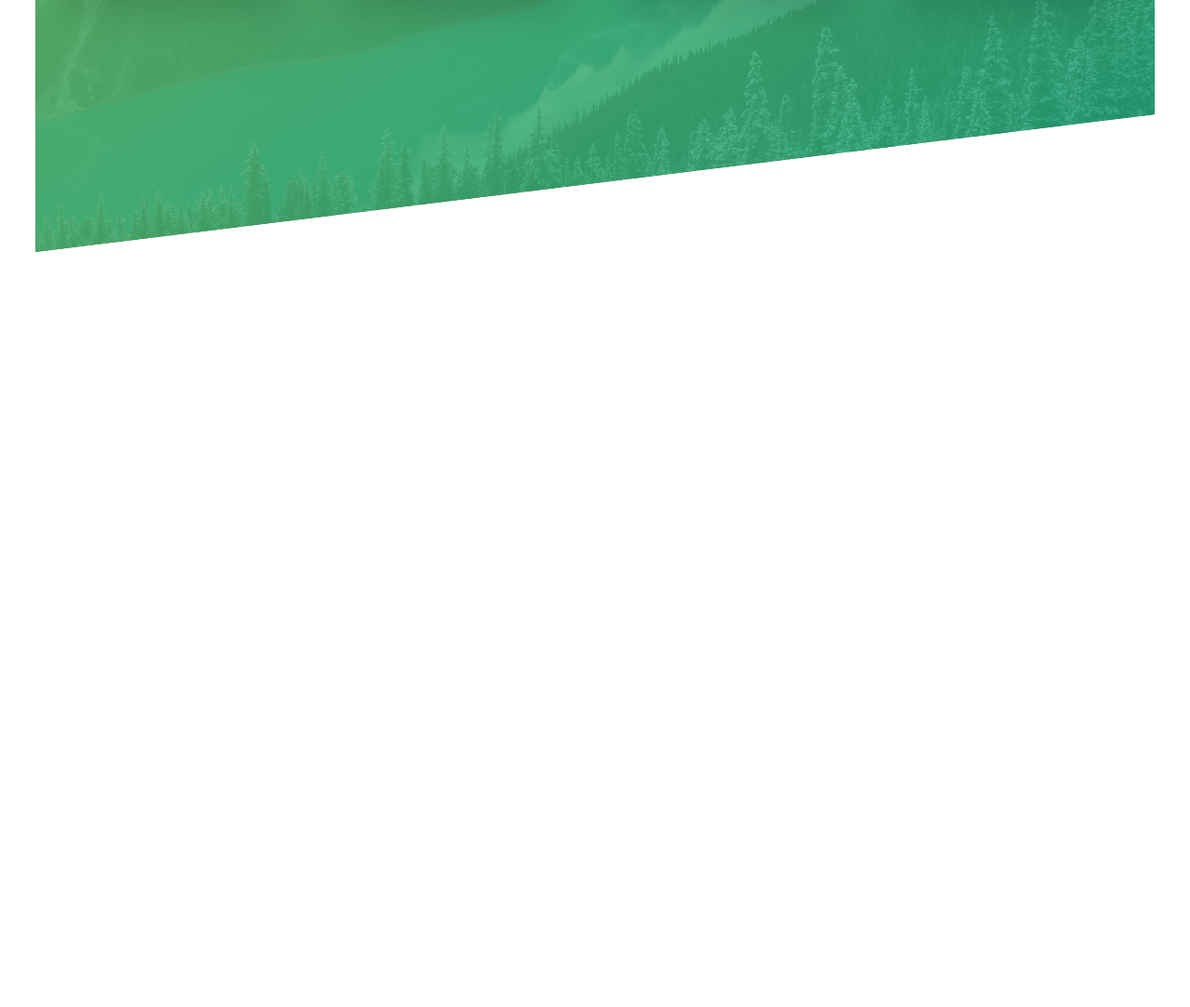
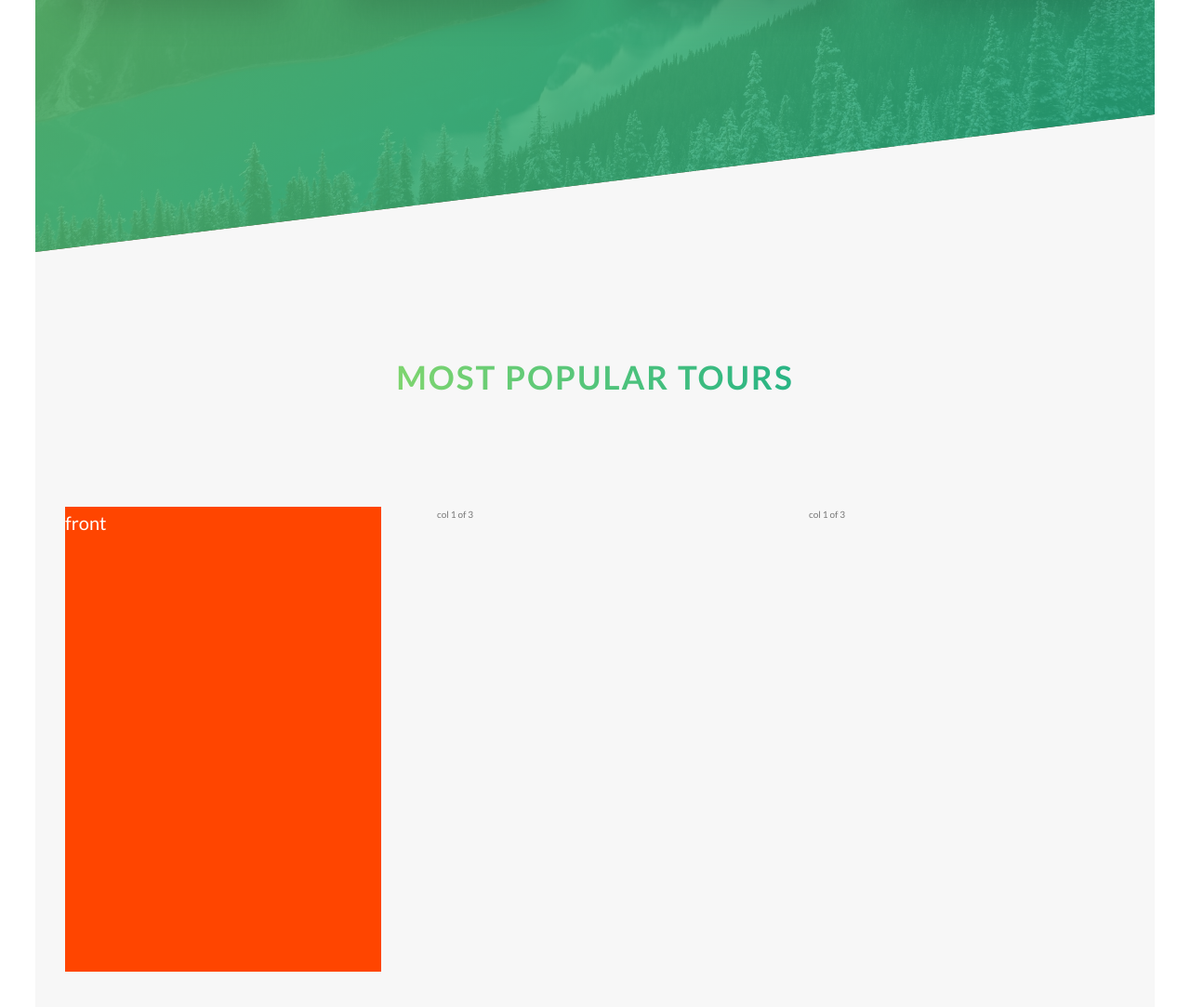
Before and after one commit to tejareddy1829/naturos-project, a website: page index.html in a window 1280 px wide. Shown: the part 2101-3184 px from the top of the page at 93% size. Before the commit the page ends 2372 px from the top, so only its background shows below. Drawn offline with Linux system fonts and the light colour scheme.

Commit message:
section-tours

```diff
--- a/index.html
+++ b/index.html
@@ -6,7 +6,7 @@
     <meta name="viewport" content="width=device-width, initial-scale=1.0">
 
     <link href="https://fonts.googleapis.com/css2?family=Lato:100,300,400,700,900" rel="stylesheet">
-
+    <link href="https://fonts.googleapis.com/css2?family=Lato:wght@100;400&display=swap" rel="stylesheet">
     <link rel="stylesheet" href="css/icon-font.css">
     <link rel="stylesheet" href="css/style.css">
 
@@ -119,6 +119,35 @@
                 </div>
             </div>
         </section>
+
+        <section class="section-tours">
+            <div class="u-centre-text u-margin-bottom-big">
+                <h2 class="heading-secondary">
+                    Most popular tours
+                </h2>
+            </div>
+
+            <div class="row">
+                <div class="col-1-of-3">
+                 <div class="card">
+                     <div class="card__side card__side--front">
+                         front
+                     </div>
+
+                     <div class="card__side card__side--back">
+                        back
+                    </div>
+
+                 </div>
+                </div>
+                <div class="col-1-of-3">
+                    col 1 of 3
+                </div>
+                <div class="col-1-of-3">
+                    col 1 of 3
+                </div>
+            </div>
+        </section>
     </main>
 
     <!--
--- /dev/null
+++ b/sass/components/_card.scss
@@ -0,0 +1,43 @@
+.card {
+    perspective: 150rem;
+    -moz-perspective: 150rem;
+    position: relative;
+    height: 50rem;
+
+
+    &__side {
+        background-color: orangered;
+        color: #fff;
+        font-size: 2rem;
+
+
+        height: 50rem;
+        transition: all .8s;
+        position: absolute;
+        top: 0;
+        left: 0;
+        width: 100%;
+        backface-visibility: hidden;
+
+        &--front {
+            background-color: orangered;
+        }
+
+        &--back {
+            background-color: green;
+            transform: rotateY(180deg);
+        }
+
+
+    }
+
+
+    &:hover &__side--front {
+        transform: rotateY(180deg);
+    }
+
+    &:hover &__side--back {
+        transform: rotateY(0);
+    }
+
+}
--- a/sass/main.scss
+++ b/sass/main.scss
@@ -9,6 +9,7 @@
   @import "base/utilities";
 
   @import "components/button";
+  @import "components/card";
   @import "components/composition";
   @import "components/feature-box";
 
--- a/sass/pages/_home.scss
+++ b/sass/pages/_home.scss
@@ -21,3 +21,10 @@
   }
 
 }
+
+.section-tours {
+    background-color: $colour-grey-light-1;
+    padding: 25rem 0 50rem 0;
+    margin-top:-10rem;
+
+}
```
Also changed, not shown: css/style.css.
